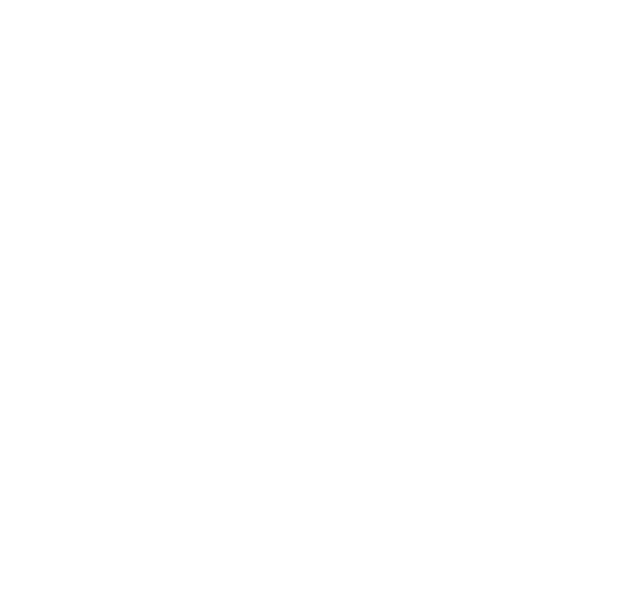
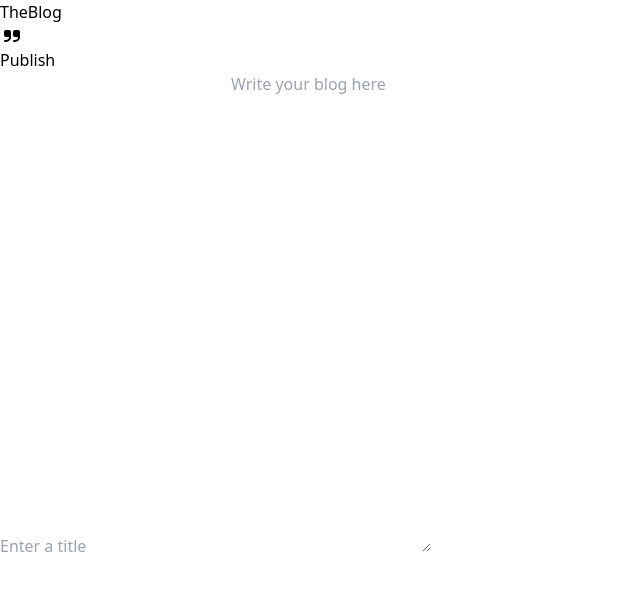
Before and after one commit to AkshatJha21/blog-website, a React (Vite) app in the folder frontend/: page /edit/1 in a window 1280 px wide. Before the commit this address had no page. Shown: the top 590 px of the page, without its empty margins (0-640 px from the left). Built offline with nearby package versions, Linux system fonts and the light colour scheme; no server answers.

Commit message:
edit working

```diff
--- a/frontend/src/App.tsx
+++ b/frontend/src/App.tsx
@@ -7,6 +7,7 @@
 import ProfilePage from "./pages/ProfilePage";
 import { UserProvider } from "./provider/userContext";
 import UserPostsPage from "./pages/UserPostsPage";
+import EditPage from "./pages/EditPage";
 
 function App() {
 
@@ -23,6 +24,7 @@
           <Route path='/create' element={<CreatePage />}/>
           <Route path='/profile' element={<ProfilePage />}/>
           <Route path='/posts' element={<UserPostsPage />}/>
+          <Route path='/edit/:id' element={<EditPage />}/>
         </Routes>
       </div>
       </BrowserRouter>
--- /dev/null
+++ b/frontend/src/pages/EditPage.tsx
@@ -0,0 +1,126 @@
+import { useEffect, useRef, useState } from "react";
+import { useNavigate, useParams } from "react-router-dom";
+import axios from "axios";
+import Navbar from "../components/Navbar";
+import { BACKEND_URL } from "../config";
+import { BlogUpdate } from "@akshatjha21/medium-common";
+
+const EditPage = () => {
+    const { id } = useParams<{ id: string }>();
+    const blogId = parseInt(id || "", 10);
+    const navigate = useNavigate();
+    const inputRef = useRef<HTMLInputElement>(null);
+    const [loading, setLoading] = useState(true);
+    const [blogInputs, setBlogInputs] = useState<BlogUpdate>({
+        id: blogId.toString(),
+        title: "",
+        content: ""
+    });
+
+    useEffect(() => {
+        const fetchBlogPost = async () => {
+            setLoading(true);
+            try {
+                const token = localStorage.getItem('token');
+                const response = await axios.get(`${BACKEND_URL}/api/v1/blog/${id}`, {
+                    headers: {
+                        Authorization: `Bearer ${token}`
+                    }
+                });
+                setBlogInputs({
+                    id: response.data.id.toString(),
+                    title: response.data.blog.title,
+                    content: response.data.blog.content
+                });
+                setLoading(false);
+                inputRef.current?.focus();
+            } catch (error) {
+                console.error("Error fetching the blog post: " + error);
+                setLoading(false);
+            }
+        };
+
+        fetchBlogPost();
+    }, [id]);
+
+    const handlePublish = async () => {
+        try {
+            const token = localStorage.getItem('token');
+            await axios.put(`${BACKEND_URL}/api/v1/blog`, {
+                id: blogInputs.id,
+                title: blogInputs.title,
+                content: blogInputs.content
+            }, {
+                headers: {
+                    Authorization: `Bearer ${token}`
+                }
+            });
+            navigate('/');
+        } catch (error) {
+            console.error("Error updating the blog: " + error);
+        }
+    };
+
+    const isNotFilled = !blogInputs.title || !blogInputs.content;
+
+    return (
+        <div>
+            <Navbar
+                primaryBtn="Publish"
+                showPlus={false}
+                primaryClick={handlePublish}
+                publishedDisabled={isNotFilled}
+            />
+            {loading ? (
+                <EditPageSkeleton />
+            ) : (
+                <div className="w-[90%] flex flex-col mx-auto my-4 relative">
+                    <input
+                        ref={inputRef}
+                        className="text-2xl font-bold mb-4 p-1 focus:outline-none"
+                        type="text"
+                        placeholder="Enter a title"
+                        value={blogInputs.title}
+                        onChange={(e) => {
+                            setBlogInputs(c => ({
+                                ...c,
+                                title: e.target.value
+                            }));
+                        }}
+                    />
+                    <textarea
+                        rows={20}
+                        className="focus:outline-none resize-none p-1 text-lg mt-4 font-serif"
+                        placeholder="Write your blog here"
+                        value={blogInputs.content}
+                        onChange={(e) => {
+                            setBlogInputs(c => ({
+                                ...c,
+                                content: e.target.value
+                            }));
+                        }}
+                    />
+                </div>
+            )}
+        </div>
+    );
+};
+
+const EditPageSkeleton = () => {
+    return (
+        <div className="w-[90%] flex flex-col mx-auto my-4 animate-pulse">
+            <div className="h-8 bg-neutral-400 rounded mb-2"></div>
+            <div className="flex justify-end items-center gap-x-2 mt-2 mb-4">
+                <div className="h-6 w-20 bg-neutral-400 rounded"></div>
+                <div className="p-2 bg-neutral-400 text-sm rounded-full w-8 h-8 flex items-center justify-center"></div>
+                <div className="h-6 w-32 bg-neutral-400 rounded"></div>
+            </div>
+            <div className="h-4 bg-neutral-400 rounded mb-2"></div>
+            <div className="h-4 bg-neutral-400 rounded mb-2"></div>
+            <div className="h-4 bg-neutral-400 rounded mb-2"></div>
+            <div className="h-4 bg-neutral-400 rounded mb-2"></div>
+        </div>
+    );
+};
+
+export default EditPage;
--- a/frontend/src/pages/UserPostsPage.tsx
+++ b/frontend/src/pages/UserPostsPage.tsx
@@ -89,6 +89,12 @@
         setIsMenuOpen(false);
     };
 
+    const handleEdit = () => {
+        if (selectedPost) {
+            navigate(`/edit/${selectedPost}`);
+        }
+    }
+
     return (
         <div>
             <Navbar
@@ -115,7 +121,7 @@
                             </button>
                             {isMenuOpen && selectedPost === post.id && (
                                 <div ref={menuRef} onClick={handleMenuClick} className="w-40 absolute right-0 top-12 z-10 bg-white shadow-md p-1 border rounded-md">
-                                    <div className="p-2 cursor-pointer hover:bg-neutral-100 rounded">Edit</div>
+                                    <div onClick={handleEdit} className="p-2 cursor-pointer hover:bg-neutral-100 rounded">Edit</div>
                                     <div className="p-2 cursor-pointer hover:bg-neutral-100 rounded">Delete</div>
                                 </div>
                             )}
```
Also changed, not shown: 1 other file (tests, documents, lock files or other folders).
